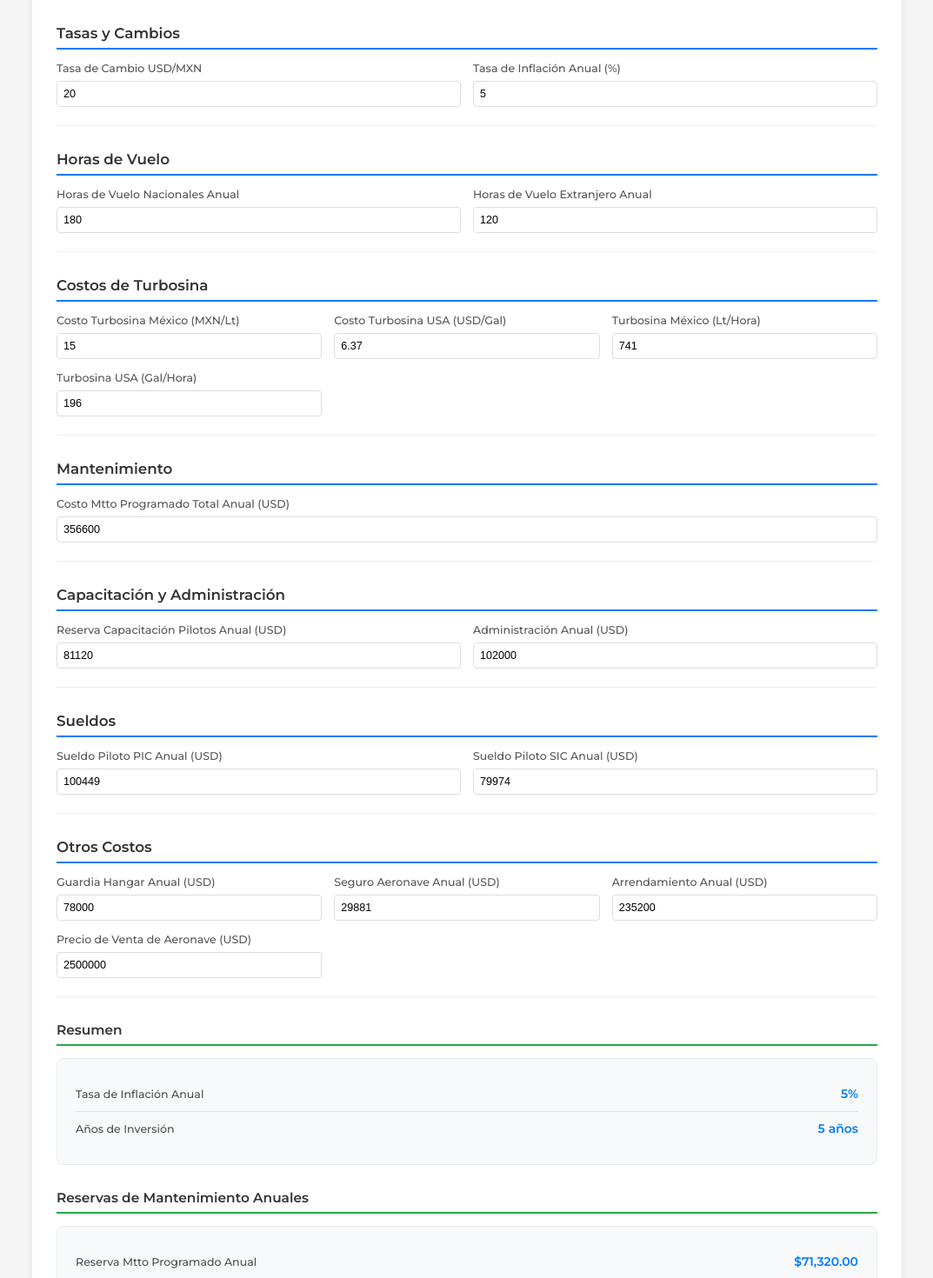
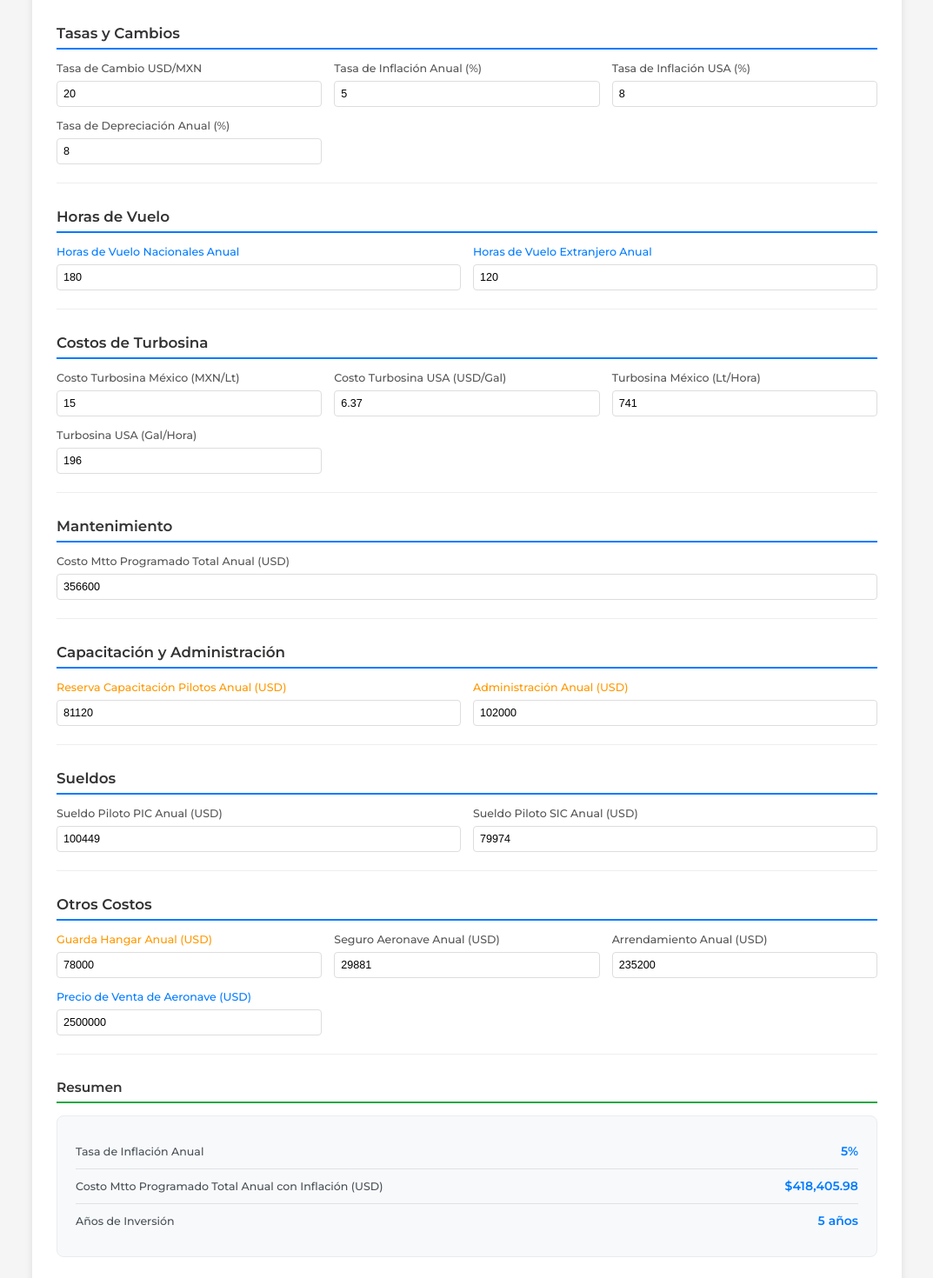
Before and after one commit to Servicios-Aereos-Estrella-SAE/aircraft-cost-calculator, a Nuxt app: page /calculadora in a window 1280 px wide. Shown: the part 320-1790 px from the top of the page at 87% size, without its empty margins (103-1176 px from the left). Built offline with nearby package versions, Linux system fonts and the light colour scheme.

Commit message:
feat(calculos): add inflation and depreciation rates to calculations and enhance form inputs

```diff
--- a/app/pages/calculadora/index.controller.ts
+++ b/app/pages/calculadora/index.controller.ts
@@ -16,6 +16,8 @@ export default defineComponent({
       // Tasas y cambios
       tasa_cambio_usd_mxn: params.tasa_cambio_usd_mxn,
       tasa_inflacion_anual: params.tasa_inflacion_anual,
+      tasa_inflacion_usa: params.tasa_inflacion_usa,
+      tasa_depreciacion_anual: params.tasa_depreciacion_anual,
 
       // Horas de vuelo
       hrs_vuelo_nacionales_anual: params.hrs_vuelo_nacionales_anual,
@@ -136,8 +138,12 @@ export default defineComponent({
     const costoMttoInflacionPorAnio = computed(() => {
       const years = formData.anos_inversion
       const baseCost = formData.costo_mtto_programado_total_anual / years
-      const inflationRate = 0 // formData.tasa_inflacion_anual / 100
+      const inflationUSARate = formData.tasa_inflacion_usa / 100
       const yearlyCosts = []
+
+      console.log('🚀 ---------------------------------------------------🚀')
+      console.log('🚀 ~ costoMttoInflacionPorAnio ~ baseCost:', baseCost)
+      console.log('🚀 ---------------------------------------------------🚀')
 
       // Add year 0 (base cost without inflation)
       yearlyCosts.push({
@@ -150,7 +156,7 @@ export default defineComponent({
 
       // Add years 1 to N with inflation
       for (let year = 1; year <= years - 1; year++) {
-        const inflatedCost: number = (yearlyCosts[year - 1]?.costo || 0) * (1 + inflationRate)
+        const inflatedCost: number = (yearlyCosts[year - 1]?.costo || 0) * (1 + inflationUSARate)
         yearlyCosts.push({
           anio: year,
           costo: inflatedCost,
@@ -159,6 +165,10 @@ export default defineComponent({
           incrementoFormateado: formatCurrency(inflatedCost - baseCost)
         })
       }
+
+      console.log('🚀 -----------------------------------------------------------------🚀')
+      console.log('🚀 ~ constcostoMttoInflacionPorAnio=computed ~ yearlyCosts:', yearlyCosts)
+      console.log('🚀 -----------------------------------------------------------------🚀')
 
       return yearlyCosts
     })
@@ -194,8 +204,14 @@ export default defineComponent({
     // Reactive formatted data for display
     const formattedData = reactive({
       tasa_cambio_usd_mxn: params.tasa_cambio_usd_mxn.toString(),
+      tasa_inflacion_usa: params.tasa_inflacion_usa.toString(),
+      tasa_depreciacion_anual: params.tasa_depreciacion_anual.toString(),
       costo_turbocina_mex_lt: params.costo_turbocina_mex_lt.toString(),
       costo_turbocina_usa_gal: params.costo_turbocina_usa_gal.toString(),
+      turbocina_mex_lt_hora: params.turbocina_mex_lt_hora.toString(),
+      turbocina_usa_gal_hora: params.turbocina_usa_gal_hora.toString(),
+      programa_motor_anual: params.programa_motor_anual.toString(),
+      montores_cantidad: params.montores_cantidad.toString(),
       costo_mtto_programado_total_anual: params.costo_mtto_programado_total_anual.toString(),
       reserva_mtto_programado_anual: params.reserva_mtto_programado_anual.toString(),
       reserva_mtto_discrepancias_anual: params.reserva_mtto_discrepancias_anual.toString(),
@@ -389,11 +405,28 @@ export default defineComponent({
       return formData.precio_venta_aeronave + costo_total
     })
 
+    /**
+     * Calcula el valor residual de un activo utilizando el método de depreciación de saldo decreciente.
+     * @param {number} purchasePrice El precio de compra original del activo.
+     * @param {number} depreciationRate La tasa de depreciación anual en porcentaje (ej. 8 para 8%).
+     * @param {number} ownershipYears El número de años de posesión.
+     * @returns {number} El valor residual estimado del activo.
+     */
+    function calculateResaleValue(purchasePrice: number, depreciationRate: number, ownershipYears: number) {
+      const rateDecimal = depreciationRate / 100;
+      const valorDepreciableAnual = purchasePrice * rateDecimal
+      const valorDepreciableTotal = valorDepreciableAnual * ownershipYears
+      const resaleValue = purchasePrice - valorDepreciableTotal
+
+      return resaleValue;
+    }
+
     const calc_resale_value = computed(() => {
       const purchasePrice = formData.precio_venta_aeronave
-      const depreciationRate = 8
+      const depreciationRate = formData.tasa_depreciacion_anual
       const ownershipYears = formData.anos_inversion
-      const resaleValue = purchasePrice * Math.pow(1 - depreciationRate / 100, ownershipYears)
+      const resaleValue = calculateResaleValue(purchasePrice, depreciationRate, ownershipYears)
+
       return resaleValue
     })
 
@@ -410,7 +443,7 @@ export default defineComponent({
       const calc_ingresos_renta_anual = arrendamiento_anual * formData.anos_inversion
 
       const purchasePrice = formData.precio_venta_aeronave
-      const depreciationRate = 8
+      const depreciationRate = formData.tasa_depreciacion_anual
       const ownershipYears = formData.anos_inversion
       const resaleValue = purchasePrice * Math.pow(1 - depreciationRate / 100, ownershipYears)
       const calc_resale_value = resaleValue
@@ -446,6 +479,14 @@ export default defineComponent({
 
     const calc_diferencia_paquete_hrs_inversion = computed(() => {
       return paqueteHrsVueloTotal.value - calc_inversion_final.value
+    })
+
+    const calc_beneficio_fiscal = computed(() => {
+      const costo_total = totalCostoAnualConInflacionPorAnio.value.reduce((acc: number, curr: any) => acc + curr.costo, 0)
+      const beneficio_aeronave = formData.precio_venta_aeronave * 0.3
+      const beneficio_costo = costo_total * 0.3
+      const beneficio_total = beneficio_aeronave + beneficio_costo
+      return beneficio_total
     })
 
     return {
@@ -484,7 +525,8 @@ export default defineComponent({
       calc_costo_seguro_hr,
       paqueteHrsVuelo,
       paqueteHrsVueloTotal,
-      calc_diferencia_paquete_hrs_inversion
+      calc_diferencia_paquete_hrs_inversion,
+      calc_beneficio_fiscal
     }
   },
 })
--- a/app/pages/calculadora/index.style.scss
+++ b/app/pages/calculadora/index.style.scss
@@ -77,6 +77,18 @@
               color: #555;
               margin-bottom: 0.5rem;
               font-size: 0.9rem;
+            }
+
+            &.edited {
+              label {
+                color: #007bff;
+              }
+            }
+
+            &.edited-warn {
+              label {
+                color: #ff9800;
+              }
             }
 
             input {
--- a/app/pages/calculadora/index.vue
+++ b/app/pages/calculadora/index.vue
@@ -16,17 +16,10 @@
           <div class="form-section">
             <h2>Años de Inversión</h2>
             <div class="form-grid">
-              <div class="form-group">
+              <div class="form-group edited">
                 <label for="anos_inversion">Años de Inversión</label>
-                <input
-                  id="anos_inversion"
-                  type="number"
-                  v-model.number="formData.anos_inversion"
-                  @input="updateParam('anos_inversion', $event.target.value)"
-                  min="1"
-                  max="50"
-                  placeholder="10"
-                />
+                <input id="anos_inversion" type="number" v-model.number="formData.anos_inversion"
+                  @input="updateParam('anos_inversion', $event.target.value)" min="1" max="50" placeholder="10" />
               </div>
             </div>
           </div>
@@ -37,22 +30,23 @@
             <div class="form-grid">
               <div class="form-group">
                 <label for="tasa_cambio_usd_mxn">Tasa de Cambio USD/MXN</label>
-                <input
-                  id="tasa_cambio_usd_mxn"
-                  type="text"
-                  v-model="formattedData.tasa_cambio_usd_mxn"
-                  @input="updateCurrencyField('tasa_cambio_usd_mxn', $event.target.value)"
-                />
+                <input id="tasa_cambio_usd_mxn" type="text" v-model="formattedData.tasa_cambio_usd_mxn"
+                  @input="updateCurrencyField('tasa_cambio_usd_mxn', $event.target.value)" />
               </div>
               <div class="form-group">
                 <label for="tasa_inflacion_anual">Tasa de Inflación Anual (%)</label>
-                <input
-                  id="tasa_inflacion_anual"
-                  type="number"
-                  step="0.1"
-                  v-model.number="formData.tasa_inflacion_anual"
-                  @input="updateParam('tasa_inflacion_anual', $event.target.value)"
-                />
+                <input id="tasa_inflacion_anual" type="number" step="0.1" v-model.number="formData.tasa_inflacion_anual"
+                  @input="updateParam('tasa_inflacion_anual', $event.target.value)" />
+              </div>
+              <div class="form-group">
+                <label for="tasa_inflacion_usa">Tasa de Inflación USA (%)</label>
+                <input id="tasa_inflacion_usa" type="text" v-model="formattedData.tasa_inflacion_usa"
+                  @input="updateCurrencyField('tasa_inflacion_usa', $event.target.value)" />
+              </div>
+              <div class="form-group">
+                <label for="tasa_depreciacion_anual">Tasa de Depreciación Anual (%)</label>
+                <input id="tasa_depreciacion_anual" type="text" v-model="formattedData.tasa_depreciacion_anual"
+                  @input="updateCurrencyField('tasa_depreciacion_anual', $event.target.value)" />
               </div>
             </div>
           </div>
@@ -61,23 +55,17 @@
           <div class="form-section">
             <h2>Horas de Vuelo</h2>
             <div class="form-grid">
-              <div class="form-group">
+              <div class="form-group edited">
                 <label for="hrs_vuelo_nacionales_anual">Horas de Vuelo Nacionales Anual</label>
-                <input
-                  id="hrs_vuelo_nacionales_anual"
-                  type="number"
+                <input id="hrs_vuelo_nacionales_anual" type="number"
                   v-model.number="formData.hrs_vuelo_nacionales_anual"
-                  @input="updateParam('hrs_vuelo_nacionales_anual', $event.target.value)"
-                />
+                  @input="updateParam('hrs_vuelo_nacionales_anual', $event.target.value)" />
               </div>
-              <div class="form-group">
+              <div class="form-group edited">
                 <label for="hrs_vuelo_extranjero_anual">Horas de Vuelo Extranjero Anual</label>
-                <input
-                  id="hrs_vuelo_extranjero_anual"
-                  type="number"
+                <input id="hrs_vuelo_extranjero_anual" type="number"
                   v-model.number="formData.hrs_vuelo_extranjero_anual"
-                  @input="updateParam('hrs_vuelo_extranjero_anual', $event.target.value)"
-                />
+                  @input="updateParam('hrs_vuelo_extranjero_anual', $event.target.value)" />
               </div>
             </div>
           </div>
@@ -88,39 +76,23 @@
             <div class="form-grid">
               <div class="form-group">
                 <label for="costo_turbocina_mex_lt">Costo Turbosina México (MXN/Lt)</label>
-                <input
-                  id="costo_turbocina_mex_lt"
-                  type="text"
-                  v-model="formattedData.costo_turbocina_mex_lt"
-                  @input="updateCurrencyField('costo_turbocina_mex_lt', $event.target.value)"
-                />
+                <input id="costo_turbocina_mex_lt" type="text" v-model="formattedData.costo_turbocina_mex_lt"
+                  @input="updateCurrencyField('costo_turbocina_mex_lt', $event.target.value)" />
               </div>
               <div class="form-group">
                 <label for="costo_turbocina_usa_gal">Costo Turbosina USA (USD/Gal)</label>
-                <input
-                  id="costo_turbocina_usa_gal"
-                  type="text"
-                  v-model="formattedData.costo_turbocina_usa_gal"
-                  @input="updateCurrencyField('costo_turbocina_usa_gal', $event.target.value)"
-                />
+                <input id="costo_turbocina_usa_gal" type="text" v-model="formattedData.costo_turbocina_usa_gal"
+                  @input="updateCurrencyField('costo_turbocina_usa_gal', $event.target.value)" />
               </div>
               <div class="form-group">
                 <label for="turbocina_mex_lt_hora">Turbosina México (Lt/Hora)</label>
-                <input
-                  id="turbocina_mex_lt_hora"
-                  type="number"
-                  v-model.number="formData.turbocina_mex_lt_hora"
-                  @input="updateParam('turbocina_mex_lt_hora', $event.target.value)"
-                />
+                <input id="turbocina_mex_lt_hora" type="number" v-model.number="formData.turbocina_mex_lt_hora"
+                  @input="updateParam('turbocina_mex_lt_hora', $event.target.value)" />
               </div>
               <div class="form-group">
                 <label for="turbocina_usa_gal_hora">Turbosina USA (Gal/Hora)</label>
-                <input
-                  id="turbocina_usa_gal_hora"
-                  type="number"
-                  v-model.number="formData.turbocina_usa_gal_hora"
-                  @input="updateParam('turbocina_usa_gal_hora', $event.target.value)"
-                />
+                <input id="turbocina_usa_gal_hora" type="number" v-model.number="formData.turbocina_usa_gal_hora"
+                  @input="updateParam('turbocina_usa_gal_hora', $event.target.value)" />
               </div>
             </div>
           </div>
@@ -131,12 +103,9 @@
             <div class="form-grid">
               <div class="form-group">
                 <label for="costo_mtto_programado_total_anual">Costo Mtto Programado Total Anual (USD)</label>
-                <input
-                  id="costo_mtto_programado_total_anual"
-                  type="text"
+                <input id="costo_mtto_programado_total_anual" type="text"
                   v-model="formattedData.costo_mtto_programado_total_anual"
-                  @input="updateCurrencyField('costo_mtto_programado_total_anual', $event.target.value)"
-                />
+                  @input="updateCurrencyField('costo_mtto_programado_total_anual', $event.target.value)" />
               </div>
             </div>
           </div>
@@ -147,23 +116,16 @@
           <div class="form-section">
             <h2>Capacitación y Administración</h2>
             <div class="form-grid">
-              <div class="form-group">
+              <div class="form-group edited-warn">
                 <label for="reserva_capacitacion_pilotos_anual">Reserva Capacitación Pilotos Anual (USD)</label>
-                <input
-                  id="reserva_capacitacion_pilotos_anual"
-                  type="text"
+                <input id="reserva_capacitacion_pilotos_anual" type="text"
                   v-model="formattedData.reserva_capacitacion_pilotos_anual"
-                  @input="updateCurrencyField('reserva_capacitacion_pilotos_anual', $event.target.value)"
-                />
+                  @input="updateCurrencyField('reserva_capacitacion_pilotos_anual', $event.target.value)" />
               </div>
-              <div class="form-group">
+              <div class="form-group edited-warn">
                 <label for="administracion_anual">Administración Anual (USD)</label>
-                <input
-                  id="administracion_anual"
-                  type="text"
-                  v-model="formattedData.administracion_anual"
-                  @input="updateCurrencyField('administracion_anual', $event.target.value)"
-                />
+                <input id="administracion_anual" type="text" v-model="formattedData.administracion_anual"
+                  @input="updateCurrencyField('administracion_anual', $event.target.value)" />
               </div>
             </div>
           </div>
@@ -174,21 +136,13 @@
             <div class="form-grid">
               <div class="form-group">
                 <label for="sueldo_piloto_pic_anual">Sueldo Piloto PIC Anual (USD)</label>
-                <input
-                  id="sueldo_piloto_pic_anual"
-                  type="text"
-                  v-model="formattedData.sueldo_piloto_pic_anual"
-                  @input="updateCurrencyField('sueldo_piloto_pic_anual', $event.target.value)"
-                />
+                <input id="sueldo_piloto_pic_anual" type="text" v-model="formattedData.sueldo_piloto_pic_anual"
+                  @input="updateCurrencyField('sueldo_piloto_pic_anual', $event.target.value)" />
               </div>
               <div class="form-group">
                 <label for="sueldo_piloto_sic_anual">Sueldo Piloto SIC Anual (USD)</label>
-                <input
-                  id="sueldo_piloto_sic_anual"
-                  type="text"
-                  v-model="formattedData.sueldo_piloto_sic_anual"
-                  @input="updateCurrencyField('sueldo_piloto_sic_anual', $event.target.value)"
-                />
+                <input id="sueldo_piloto_sic_anual" type="text" v-model="formattedData.sueldo_piloto_sic_anual"
+                  @input="updateCurrencyField('sueldo_piloto_sic_anual', $event.target.value)" />
               </div>
             </div>
           </div>
@@ -197,41 +151,25 @@
           <div class="form-section">
             <h2>Otros Costos</h2>
             <div class="form-grid">
-              <div class="form-group">
-                <label for="guardia_hangar_anual">Guardia Hangar Anual (USD)</label>
-                <input
-                  id="guardia_hangar_anual"
-                  type="text"
-                  v-model="formattedData.guardia_hangar_anual"
-                  @input="updateCurrencyField('guardia_hangar_anual', $event.target.value)"
-                />
+              <div class="form-group edited-warn">
+                <label for="guardia_hangar_anual">Guarda Hangar Anual (USD)</label>
+                <input id="guardia_hangar_anual" type="text" v-model="formattedData.guardia_hangar_anual"
+                  @input="updateCurrencyField('guardia_hangar_anual', $event.target.value)" />
               </div>
               <div class="form-group">
                 <label for="seguro_aeronave_anual">Seguro Aeronave Anual (USD)</label>
-                <input
-                  id="seguro_aeronave_anual"
-                  type="text"
-                  v-model="formattedData.seguro_aeronave_anual"
-                  @input="updateCurrencyField('seguro_aeronave_anual', $event.target.value)"
-                />
+                <input id="seguro_aeronave_anual" type="text" v-model="formattedData.seguro_aeronave_anual"
+                  @input="updateCurrencyField('seguro_aeronave_anual', $event.target.value)" />
               </div>
               <div class="form-group">
                 <label for="arrendamiento_anual">Arrendamiento Anual (USD)</label>
-                <input
-                  id="arrendamiento_anual"
-                  type="text"
-                  v-model="formattedData.arrendamiento_anual"
-                  @input="updateCurrencyField('arrendamiento_anual', $event.target.value)"
-                />
+                <input id="arrendamiento_anual" type="text" v-model="formattedData.arrendamiento_anual"
+                  @input="updateCurrencyField('arrendamiento_anual', $event.target.value)" />
               </div>
-              <div class="form-group">
+              <div class="form-group edited">
                 <label for="precio_venta_aeronave">Precio de Venta de Aeronave (USD)</label>
-                <input
-                  id="precio_venta_aeronave"
-                  type="text"
-                  v-model="formattedData.precio_venta_aeronave"
-                  @input="updateCurrencyField('precio_venta_aeronave', $event.target.value)"
-                />
+                <input id="precio_venta_aeronave" type="text" v-model="formattedData.precio_venta_aeronave"
+                  @input="updateCurrencyField('precio_venta_aeronave', $event.target.value)" />
               </div>
             </div>
           </div>
@@ -245,7 +183,7 @@
               <div class="item-label">Tasa de Inflación Anual</div>
               <div class="item-value">{{ formData.tasa_inflacion_anual }}%</div>
             </div>
-            <div class="item" style="display: none;">
+            <div class="item">
               <div class="item-label">Costo Mtto Programado Total Anual con Inflación (USD)</div>
               <div class="item-value">
                 ${{ formatCurrencyText(formattedCostoMttoInflacion) }}
@@ -423,6 +361,14 @@
                 ${{ formatCurrencyText(calc_inversion_final) }}
               </div>
             </div>
+            <div class="item total-item positive-value">
+              <div class="item-label">
+                Posible beneficio fiscal (ISR 30%)
+              </div>
+              <div class="item-value">
+                ${{ formatCurrencyText(calc_beneficio_fiscal) }}
+              </div>
+            </div>
           </div>
 
           <h3>
@@ -457,8 +403,7 @@
                 ${{ formatCurrencyText(paqueteHrsVueloTotal) }}
               </div>
             </div>
-                         <div class="item total-item"
-                  :class="{
+            <div class="item total-item" :class="{
               'negative-value': calc_diferencia_paquete_hrs_inversion < 0,
               'positive-value': calc_diferencia_paquete_hrs_inversion > 0
             }">
@@ -477,34 +422,6 @@
               Restablecer Valores
             </button>
           </div>
-
-          <h3>
-            Dudas
-          </h3>
-
-          <ul>
-            <li>
-              ¿Porque el costo por hr en combustible se divide entre el total de horas y no por las horas de vuelo nacionales o internacionales segun corresponda?
-            </li>
-            <br>
-            <li>
-              En los formatos el mantenimiento se incrementa en 8% anual, es necesario hacerlo asi, ya que al final los valores costo anual tambien se les aplica un 5% de inflacion. (actualmente no se aplica la inflación al mantenimiento)
-            </li>
-            <br>
-            <li>
-              La inflación siempre debe ser igual ya que hay 5% y 8% de inflación en los formatos.
-            </li>
-            <br>
-            <li>
-              ¿Cuales serian los campos que no se pueden modificar en formulario?
-            </li>
-            <br>
-            <li>
-              Pendiente: Hacer que ciertos valores sean opcionales en los calculos. (capacitacion , administracion , Hangar)
-              <br>
-              Desglozar los costos de capacitacion para poder omitir algunos?
-            </li>
-          </ul>
         </form>
       </div>
     </div>
--- a/app/pages/calculadora/src/params.json
+++ b/app/pages/calculadora/src/params.json
@@ -2,6 +2,8 @@
     "anos_inversion": 5,
     "tasa_cambio_usd_mxn": 20,
     "tasa_inflacion_anual": 5,
+    "tasa_inflacion_usa": 8,
+    "tasa_depreciacion_anual": 8,
     "hrs_vuelo_nacionales_anual": 180,
     "hrs_vuelo_extranjero_anual": 120,
     "costo_turbocina_mex_lt": 15,
```
Lines whose indentation alone changed are shown as unchanged.
